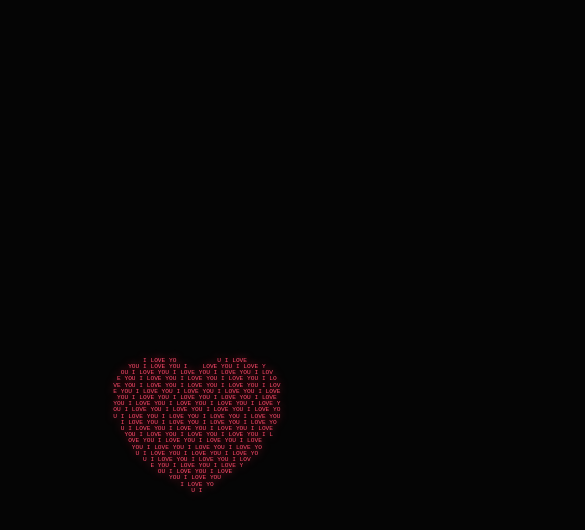
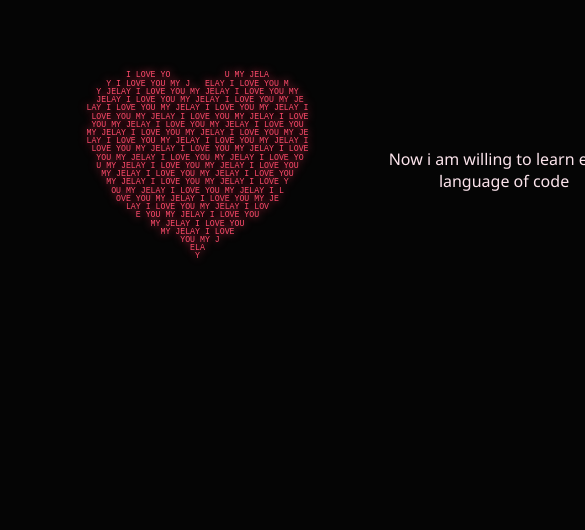
Before and after one commit to cryptaceeee/for-jelay, a plain HTML site: page index.html in a window 390 px wide. Both pictures are taken after a click on the button "START OUR STORY ❤️". Shown: the top 530 px of the page, 585 px wide, since content can reach past the window. Drawn offline with Linux system fonts and the light colour scheme.

Commit message:
Index.HTML

```diff
--- a/index.html
+++ b/index.html
@@ -5,162 +5,85 @@
     <meta name="viewport" content="width=device-width, initial-scale=1.0">
     <title>For Jelay</title>
     <style>
-        body {
-            background-color: #050505;
-            color: #ff4d6d;
-            font-family: 'Courier New', Courier, monospace;
-            display: flex;
-            flex-direction: column;
-            justify-content: center;
-            align-items: center;
-            min-height: 100vh;
-            margin: 0;
-            overflow-x: hidden;
-            transition: background-color 3s;
-        }
+        body { background-color: #050505; color: #ff4d6d; font-family: 'Courier New', Courier, monospace; display: flex; flex-direction: column; align-items: center; min-height: 100vh; margin: 0; overflow-x: hidden; }
+        #start-btn { padding: 15px 40px; font-size: 18px; border: 2px solid #ff4d6d; background: none; color: #ff4d6d; cursor: pointer; border-radius: 50px; z-index: 1000; margin-top: 250px; }
 
-        #start-btn {
-            padding: 15px 40px;
-            font-size: 18px;
-            background: none;
-            color: #ff4d6d;
-            border: 2px solid #ff4d6d;
-            cursor: pointer;
-            border-radius: 50px;
-            z-index: 1000;
-            letter-spacing: 2px;
-            box-shadow: 0 0 15px rgba(255, 77, 109, 0.3);
-        }
+        .layout { display: flex; align-items: center; gap: 40px; margin-top: 50px; transition: all 2s; }
+        #heart-container { white-space: pre; line-height: 8px; font-size: 8px; text-shadow: 0 0 8px #ff4d6d; }
 
-        .layout {
-            display: flex;
-            flex-direction: row; /* Default for Desktop/Landscape */
-            align-items: center;
-            gap: 20px;
-            margin-top: 20px;
-            padding: 20px;
-        }
+        .side-text { font-family: 'Segoe UI', sans-serif; font-size: 16px; color: #fce4ec; opacity: 0; transition: opacity 1s; width: 250px; text-align: center; }
+        .show { opacity: 1; }
 
-        /* Mobile Fix: Stacks vertically if the phone is held upright */
-        @media (max-width: 768px) and (orientation: portrait) {
-            .layout { flex-direction: column; }
-            #heart-container { font-size: 6px !important; line-height: 6px !important; }
-            .messages { width: 90% !important; text-align: center; }
-        }
-
-        #heart-container {
-            white-space: pre;
-            line-height: 8px;
-            font-size: 8px;
-            text-shadow: 0 0 8px #ff4d6d;
-        }
-
-        .messages {
-            display: flex;
-            flex-direction: column;
-            gap: 15px;
-            width: 280px;
-        }
-
-        .side-text {
-            font-family: 'Segoe UI', sans-serif;
-            font-size: 14px;
-            color: #fce4ec;
-            opacity: 0;
-            transition: all 1s ease;
-            font-style: italic;
-        }
-
-        .show { opacity: 1; transform: translateY(0); }
-        .hide { opacity: 0; transform: translateY(-10px); display: none; }
+        /* The Long Message Box - Sits under the heart */
+        #long-message-box { width: 80%; max-width: 600px; margin-top: 30px; text-align: center; color: #ff85a1; font-size: 18px; opacity: 0; transition: opacity 3s; }
 
         .beating { animation: heartbeat 1.5s infinite ease-in-out; }
-        @keyframes heartbeat {
-            0%, 100% { transform: scale(1); }
-            50% { transform: scale(1.04); }
-        }
+        @keyframes heartbeat { 0%, 100% { transform: scale(1); } 50% { transform: scale(1.05); } }
     </style>
 </head>
 <body>
 
     <button id="start-btn" onclick="startApp()">START OUR STORY ❤️</button>
 
-    <div class="layout">
-        <div class="messages" id="left-side">
-            <div class="side-text" id="m1">"I know i have done alot that is bad and i am truly sorry"</div>
-            <div class="side-text" id="m2">"Now i am willing to learn every language of code just to say sorry in every language of code"</div>
-        </div>
-
+    <div class="layout" id="main-layout">
+        <div class="side-text" id="m1"></div>
         <div id="heart-container"></div>
-
-        <div class="messages" id="right-side">
-            <div class="side-text" id="m3">"You are my love of my life i wont let it waste it again my jelay"</div>
-            <div class="side-text" id="m4">"Please let me prove my self again this time po ah :<"</div>
-        </div>
+        <div class="side-text" id="m2"></div>
     </div>
 
-    <audio id="myAudio">
-        <source src="music.mp3" type="audio/mpeg">
-        <source src="music.mp3.mp3" type="audio/mpeg">
-    </audio>
+    <div id="long-message-box"></div>
+
+    <audio id="myAudio"><source src="music.mp3" type="audio/mpeg"></audio>
 
     <script>
-        const audio = document.getElementById('myAudio');
         const heart = document.getElementById('heart-container');
-        const btn = document.getElementById('start-btn');
-        const text = "I LOVE YOU ";
-        let heartString = "";
+        const m1 = document.getElementById('m1');
+        const m2 = document.getElementById('m2');
+        const longMessageBox = document.getElementById('long-message-box');
 
-        // Generate Heart
-        let charIndex = 0;
-        for (let y = 15; y > -15; y--) {
-            for (let x = -30; x < 30; x++) {
-                const f = Math.pow((x * 0.05)**2 + (y * 0.1)**2 - 1, 3) - (x * 0.05)**2 * (y * 0.1)**3;
-                if (f <= 0) {
-                    heartString += text[charIndex % text.length];
-                    charIndex++;
-                } else {
-                    heartString += " ";
+        const messages = [
+            ["I know i have done alot that is bad and i am truly sorry", "Now i am willing to learn every language of code"],
+            ["You are my love of my life", "I wont let it waste it again my jelay"],
+            ["I am willing to wait and suffer just to show that i am sorry", "Sorry for everything my jelay"],
+            ["I promise i will be more gentle to you this time po", "i love you sm my jelay!!"]
+        ];
+
+        function getHeart(text) {
+            let str = ""; let charIndex = 0;
+            for (let y = 15; y > -15; y--) {
+                for (let x = -30; x < 30; x++) {
+                    const f = Math.pow((x * 0.05)**2 + (y * 0.1)**2 - 1, 3) - (x * 0.05)**2 * (y * 0.1)**3;
+                    if (f <= 0) { str += text[charIndex % text.length]; charIndex++; } else { str += " "; }
                 }
+                str += "\n";
             }
-            heartString += "\n";
+            return str;
         }
 
-        function startApp() {
-            btn.style.display = 'none';
-            audio.play();
-            let i = 0;
-            function type() {
-                if (i < heartString.length) {
-                    heart.innerHTML += heartString.charAt(i);
-                    i++;
-                    setTimeout(type, 1);
-                } else { heart.classList.add('beating'); }
-            }
-            type();
-        }
+        async function startApp() {
+            document.getElementById('start-btn').style.display = 'none';
+            document.getElementById('myAudio').play();
 
-        audio.ontimeupdate = function() {
-            // 19-Second Mark
-            if (audio.currentTime >= 19 && audio.currentTime < 30) {
-                document.getElementById('m1').classList.add('show');
-                document.getElementById('m2').classList.add('show');
-                document.getElementById('m3').classList.add('show');
-                document.getElementById('m4').classList.add('show');
+            let fullHeart = getHeart("I LOVE YOU MY JELAY ");
+            for(let char of fullHeart) { heart.innerText += char; await new Promise(r => setTimeout(r, 0.5)); }
+            heart.classList.add('beating');
+
+            for(let batch of messages) {
+                m1.innerText = batch[0]; m2.innerText = batch[1];
+                m1.classList.add('show'); m2.classList.add('show');
+                await new Promise(r => setTimeout(r, 4000));
+                m1.classList.remove('show'); m2.classList.remove('show');
+                await new Promise(r => setTimeout(r, 500));
             }
 
-            // 30-Second Mark: Change the text
-            if (audio.currentTime >= 30) {
-                document.getElementById('m1').innerText = "I am willing to wait and suffer just to show that i am sorry";
-                document.getElementById('m2').innerText = "Sorry for everything my jelay";
-                document.getElementById('m3').innerText = "I promise i will be more gentle to you this time po";
-                document.getElementById('m4').innerText = "i love you sm my jelay!!";
+            // Rebuild
+            heart.innerText = "";
+            for(let char of fullHeart) { heart.innerText += char; await new Promise(r => setTimeout(r, 0.5)); }
 
-                // Add a little extra glow to the heart at 30s
-                heart.style.textShadow = "0 0 20px #ff4d6d, 0 0 40px #ff4d6d";
-                document.body.style.backgroundColor = "#1a0508";
-            }
-        };
+            // Show Long Message under the heart
+            longMessageBox.style.opacity = 1;
+            longMessageBox.innerText = "I misss you smm my jelay just let me prove myself once again, my love for you is geniune as the day we met and the day we became official, always i miss when i joke na mabubungo ako when you dont say any ingat to me when ihahatid kita everytime sa sakayan po, i miss max, i miss bruno too, and my mama misses you everytime nadinadala kita dito, you always make me smile and i truly know eversince we became official i know you are the one my love my jelay :<";
+        }
     </script>
 </body>
 </html>
```
